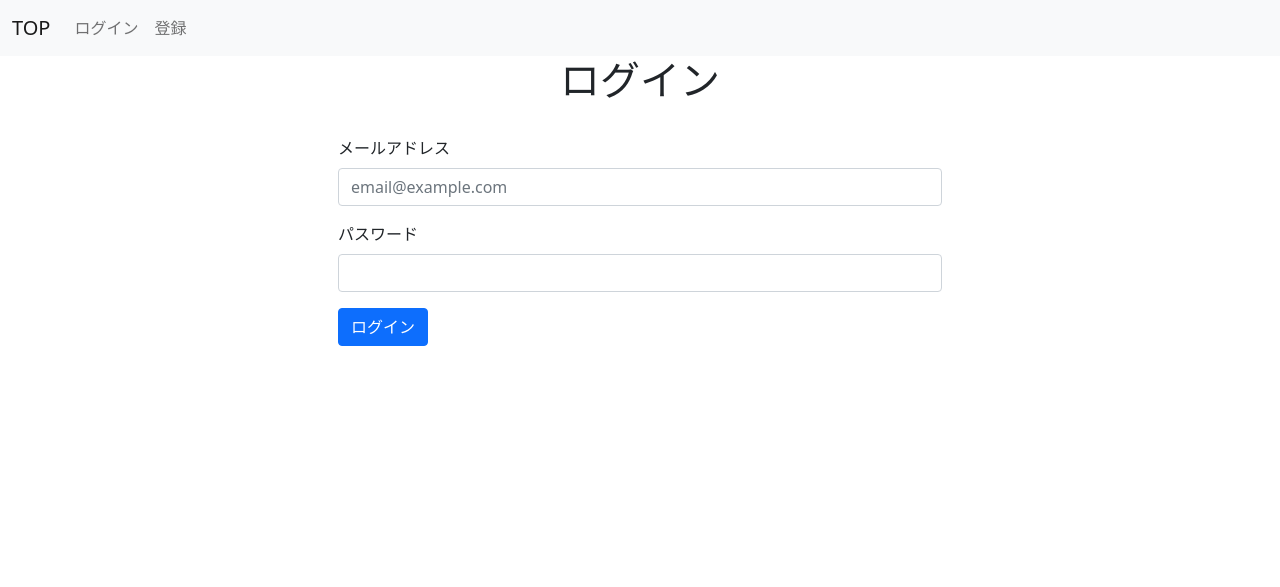
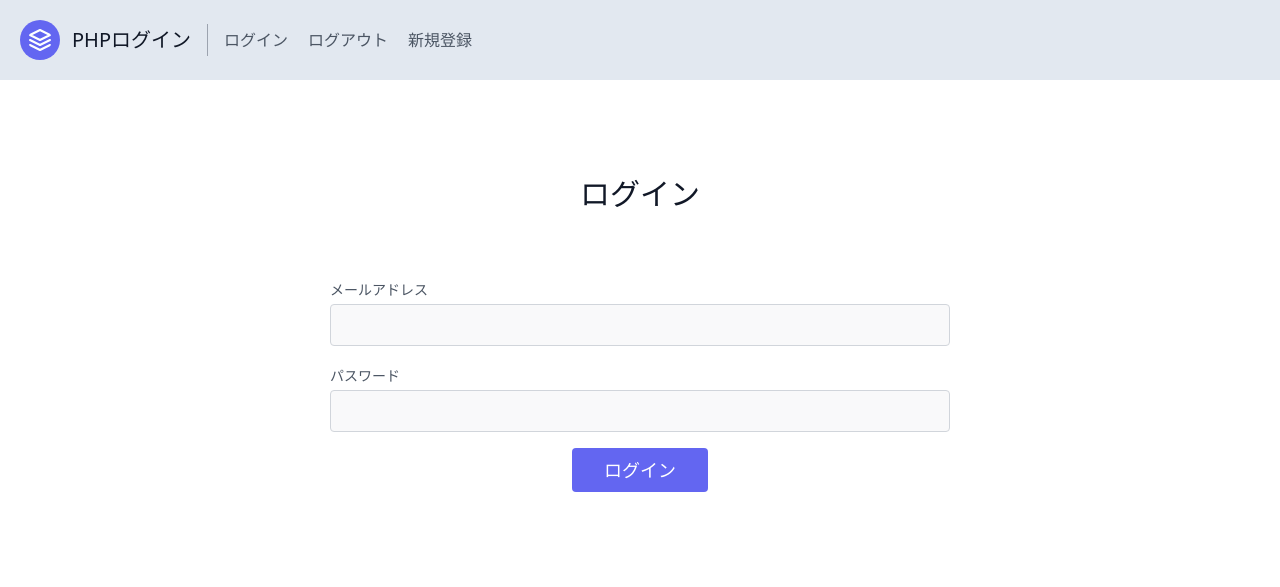
Before and after one commit to jinsei1375/php_login, a PHP site: page /login.php in a window 1280 px wide. Shown: the top 587 px of the page. Run offline with PHP 8.4, Linux system fonts and the light colour scheme.

Commit message:
レイアウト調整

```diff
--- a/src/assets/css/dist/output.css
+++ b/src/assets/css/dist/output.css
@@ -534,20 +534,227 @@ video {
   --tw-backdrop-sepia:  ;
 }
 
+.container {
+  width: 100%;
+}
+
+@media (min-width: 640px) {
+  .container {
+    max-width: 640px;
+  }
+}
+
+@media (min-width: 768px) {
+  .container {
+    max-width: 768px;
+  }
+}
+
+@media (min-width: 1024px) {
+  .container {
+    max-width: 1024px;
+  }
+}
+
+@media (min-width: 1280px) {
+  .container {
+    max-width: 1280px;
+  }
+}
+
+@media (min-width: 1536px) {
+  .container {
+    max-width: 1536px;
+  }
+}
+
 .collapse {
   visibility: collapse;
+}
+
+.relative {
+  position: relative;
+}
+
+.-m-2 {
+  margin: -0.5rem;
+}
+
+.mx-auto {
+  margin-left: auto;
+  margin-right: auto;
 }
 
 .mb-3 {
   margin-bottom: 0.75rem;
 }
 
+.mb-4 {
+  margin-bottom: 1rem;
+}
+
+.ml-1 {
+  margin-left: 0.25rem;
+}
+
+.ml-3 {
+  margin-left: 0.75rem;
+}
+
+.mr-5 {
+  margin-right: 1.25rem;
+}
+
+.mt-4 {
+  margin-top: 1rem;
+}
+
+.mb-12 {
+  margin-bottom: 3rem;
+}
+
+.flex {
+  display: flex;
+}
+
+.inline-flex {
+  display: inline-flex;
+}
+
 .hidden {
   display: none;
 }
 
+.h-10 {
+  height: 2.5rem;
+}
+
+.h-4 {
+  height: 1rem;
+}
+
+.w-10 {
+  width: 2.5rem;
+}
+
+.w-4 {
+  width: 1rem;
+}
+
+.w-1\/2 {
+  width: 50%;
+}
+
+.w-full {
+  width: 100%;
+}
+
+.flex-col {
+  flex-direction: column;
+}
+
+.flex-wrap {
+  flex-wrap: wrap;
+}
+
+.items-center {
+  align-items: center;
+}
+
+.justify-center {
+  justify-content: center;
+}
+
+.rounded {
+  border-radius: 0.25rem;
+}
+
+.rounded-full {
+  border-radius: 9999px;
+}
+
+.border-0 {
+  border-width: 0px;
+}
+
+.border {
+  border-width: 1px;
+}
+
+.border-gray-300 {
+  --tw-border-opacity: 1;
+  border-color: rgb(209 213 219 / var(--tw-border-opacity));
+}
+
+.bg-gray-100 {
+  --tw-bg-opacity: 1;
+  background-color: rgb(243 244 246 / var(--tw-bg-opacity));
+}
+
+.bg-indigo-500 {
+  --tw-bg-opacity: 1;
+  background-color: rgb(99 102 241 / var(--tw-bg-opacity));
+}
+
+.bg-slate-400 {
+  --tw-bg-opacity: 1;
+  background-color: rgb(148 163 184 / var(--tw-bg-opacity));
+}
+
+.bg-gray-200 {
+  --tw-bg-opacity: 1;
+  background-color: rgb(229 231 235 / var(--tw-bg-opacity));
+}
+
+.bg-slate-200 {
+  --tw-bg-opacity: 1;
+  background-color: rgb(226 232 240 / var(--tw-bg-opacity));
+}
+
+.bg-opacity-50 {
+  --tw-bg-opacity: 0.5;
+}
+
 .p-4 {
   padding: 1rem;
+}
+
+.p-2 {
+  padding: 0.5rem;
+}
+
+.p-5 {
+  padding: 1.25rem;
+}
+
+.px-3 {
+  padding-left: 0.75rem;
+  padding-right: 0.75rem;
+}
+
+.py-1 {
+  padding-top: 0.25rem;
+  padding-bottom: 0.25rem;
+}
+
+.px-5 {
+  padding-left: 1.25rem;
+  padding-right: 1.25rem;
+}
+
+.px-8 {
+  padding-left: 2rem;
+  padding-right: 2rem;
+}
+
+.py-2 {
+  padding-top: 0.5rem;
+  padding-bottom: 0.5rem;
+}
+
+.py-24 {
+  padding-top: 6rem;
+  padding-bottom: 6rem;
 }
 
 .text-center {
@@ -559,8 +766,49 @@ video {
   line-height: 2.25rem;
 }
 
+.text-base {
+  font-size: 1rem;
+  line-height: 1.5rem;
+}
+
+.text-xl {
+  font-size: 1.25rem;
+  line-height: 1.75rem;
+}
+
+.text-2xl {
+  font-size: 1.5rem;
+  line-height: 2rem;
+}
+
+.text-lg {
+  font-size: 1.125rem;
+  line-height: 1.75rem;
+}
+
+.text-sm {
+  font-size: 0.875rem;
+  line-height: 1.25rem;
+}
+
 .font-bold {
   font-weight: 700;
+}
+
+.font-medium {
+  font-weight: 500;
+}
+
+.leading-7 {
+  line-height: 1.75rem;
+}
+
+.leading-8 {
+  line-height: 2rem;
+}
+
+.leading-relaxed {
+  line-height: 1.625;
 }
 
 .text-gray-800 {
@@ -578,6 +826,147 @@ video {
   color: rgb(59 130 246 / var(--tw-text-opacity));
 }
 
+.text-gray-600 {
+  --tw-text-opacity: 1;
+  color: rgb(75 85 99 / var(--tw-text-opacity));
+}
+
+.text-gray-900 {
+  --tw-text-opacity: 1;
+  color: rgb(17 24 39 / var(--tw-text-opacity));
+}
+
+.text-white {
+  --tw-text-opacity: 1;
+  color: rgb(255 255 255 / var(--tw-text-opacity));
+}
+
+.text-gray-700 {
+  --tw-text-opacity: 1;
+  color: rgb(55 65 81 / var(--tw-text-opacity));
+}
+
 .underline {
   text-decoration-line: underline;
 }
+
+.outline-none {
+  outline: 2px solid transparent;
+  outline-offset: 2px;
+}
+
+.transition-colors {
+  transition-property: color, background-color, border-color, text-decoration-color, fill, stroke;
+  transition-timing-function: cubic-bezier(0.4, 0, 0.2, 1);
+  transition-duration: 150ms;
+}
+
+.duration-200 {
+  transition-duration: 200ms;
+}
+
+.ease-in-out {
+  transition-timing-function: cubic-bezier(0.4, 0, 0.2, 1);
+}
+
+.hover\:bg-gray-200:hover {
+  --tw-bg-opacity: 1;
+  background-color: rgb(229 231 235 / var(--tw-bg-opacity));
+}
+
+.hover\:bg-indigo-600:hover {
+  --tw-bg-opacity: 1;
+  background-color: rgb(79 70 229 / var(--tw-bg-opacity));
+}
+
+.hover\:text-gray-900:hover {
+  --tw-text-opacity: 1;
+  color: rgb(17 24 39 / var(--tw-text-opacity));
+}
+
+.focus\:border-indigo-500:focus {
+  --tw-border-opacity: 1;
+  border-color: rgb(99 102 241 / var(--tw-border-opacity));
+}
+
+.focus\:bg-white:focus {
+  --tw-bg-opacity: 1;
+  background-color: rgb(255 255 255 / var(--tw-bg-opacity));
+}
+
+.focus\:outline-none:focus {
+  outline: 2px solid transparent;
+  outline-offset: 2px;
+}
+
+.focus\:ring-2:focus {
+  --tw-ring-offset-shadow: var(--tw-ring-inset) 0 0 0 var(--tw-ring-offset-width) var(--tw-ring-offset-color);
+  --tw-ring-shadow: var(--tw-ring-inset) 0 0 0 calc(2px + var(--tw-ring-offset-width)) var(--tw-ring-color);
+  box-shadow: var(--tw-ring-offset-shadow), var(--tw-ring-shadow), var(--tw-shadow, 0 0 #0000);
+}
+
+.focus\:ring-indigo-200:focus {
+  --tw-ring-opacity: 1;
+  --tw-ring-color: rgb(199 210 254 / var(--tw-ring-opacity));
+}
+
+@media (min-width: 640px) {
+  .sm\:text-3xl {
+    font-size: 1.875rem;
+    line-height: 2.25rem;
+  }
+}
+
+@media (min-width: 768px) {
+  .md\:mb-0 {
+    margin-bottom: 0px;
+  }
+
+  .md\:ml-4 {
+    margin-left: 1rem;
+  }
+
+  .md\:mr-auto {
+    margin-right: auto;
+  }
+
+  .md\:mt-0 {
+    margin-top: 0px;
+  }
+
+  .md\:w-2\/3 {
+    width: 66.666667%;
+  }
+
+  .md\:flex-row {
+    flex-direction: row;
+  }
+
+  .md\:border-l {
+    border-left-width: 1px;
+  }
+
+  .md\:border-gray-400 {
+    --tw-border-opacity: 1;
+    border-color: rgb(156 163 175 / var(--tw-border-opacity));
+  }
+
+  .md\:py-1 {
+    padding-top: 0.25rem;
+    padding-bottom: 0.25rem;
+  }
+
+  .md\:pl-4 {
+    padding-left: 1rem;
+  }
+}
+
+@media (min-width: 1024px) {
+  .lg\:w-1\/2 {
+    width: 50%;
+  }
+
+  .lg\:w-2\/3 {
+    width: 66.666667%;
+  }
+}
--- a/src/login.php
+++ b/src/login.php
@@ -24,47 +24,12 @@
       header('Location: ./login.php');
     }
   }
-
+  require_once './parts/header.php';
 
 ?>
-
-<!DOCTYPE html>
-<html lang="en">
-<head>
-  <meta charset="UTF-8">
-  <meta http-equiv="X-UA-Compatible" content="IE=edge">
-  <meta name="viewport" content="width=device-width, initial-scale=1.0">
-  <!-- CSS only -->
-<link href="https://cdn.jsdelivr.net/npm/bootstrap@5.0.2/dist/css/bootstrap.min.css" rel="stylesheet" integrity="sha384-EVSTQN3/azprG1Anm3QDgpJLIm9Nao0Yz1ztcQTwFspd3yD65VohhpuuCOmLASjC" crossorigin="anonymous">
-  <title>ログインページ</title>
-</head>
-<body>
-  <header>
-    <nav class="navbar navbar-expand-lg navbar-light bg-light">
-      <div class="container-fluid">
-        <a class="navbar-brand" href="/">TOP</a>
-        <button class="navbar-toggler" type="button" data-bs-toggle="collapse" data-bs-target="#navbarNav" aria-controls="navbarNav" aria-expanded="false" aria-label="Toggle navigation">
-          <span class="navbar-toggler-icon"></span>
-        </button>
-        <div class="collapse navbar-collapse" id="navbarNav">
-          <ul class="navbar-nav">
-            <!-- <li class="nav-item">
-              <a class="nav-link active" aria-current="page" href="/"></a>
-            </li> -->
-            <li class="nav-item">
-              <a class="nav-link" href="/login.php">ログイン</a>
-            </li>
-            <li class="nav-item">
-              <a class="nav-link" href="/tmp_register.php">登録</a>
-            </li>
-          </ul>
-        </div>
-      </div>
-    </nav>
-  </header>
   <main>
     <div class="wrapper">
-      <h1 class="text-center">ログイン</h1>
+      <!-- <h1 class="text-center">ログイン</h1>
       <div class="form-wrap row justify-content-center">
         <form method="POST" class="p-4 col-6">
           <div class="mb-3">
@@ -84,8 +49,42 @@
           </div>
           <button type="submit" class="btn btn-primary">ログイン</button>
         </form>
-      </div>
+      </div> -->
+
+      <section class="text-gray-600 body-font relative">
+        <div class="container px-5 py-24 mx-auto">
+          <div class="flex flex-col text-center w-full mb-12">
+            <h1 class="sm:text-3xl text-2xl font-medium title-font mb-4 text-gray-900">ログイン</h1>
+            <p class="lg:w-2/3 mx-auto leading-relaxed text-base"></p>
+          </div>
+          <form class="lg:w-1/2 md:w-2/3 mx-auto" method="POST">
+            <div class="flex-wrap -m-2">
+              <?php
+                if(isset($message)) {
+              ?>
+              <p class="text-center"><?php echo $message ?? ''; ?></p>
+              <?
+                }
+              ?>
+              <div class="p-2 w-full">
+                <div class="relative">
+                  <label for="email" class="leading-7 text-sm text-gray-600">メールアドレス</label>
+                  <input type="email" id="email" name="email" class="w-full bg-gray-100 bg-opacity-50 rounded border border-gray-300 focus:border-indigo-500 focus:bg-white focus:ring-2 focus:ring-indigo-200 text-base outline-none text-gray-700 py-1 px-3 leading-8 transition-colors duration-200 ease-in-out">
+                </div>
+              </div>
+              <div class="p-2 w-full">
+                <div class="relative">
+                  <label for="password" class="leading-7 text-sm text-gray-600">パスワード</label>
+                  <input type="password" id="password" name="password" class="w-full bg-gray-100 bg-opacity-50 rounded border border-gray-300 focus:border-indigo-500 focus:bg-white focus:ring-2 focus:ring-indigo-200 text-base outline-none text-gray-700 py-1 px-3 leading-8 transition-colors duration-200 ease-in-out">
+                </div>
+              </div>
+              <div class="p-2 w-full">
+                <button type="submit" class="flex mx-auto text-white bg-indigo-500 border-0 py-2 px-8 focus:outline-none hover:bg-indigo-600 rounded text-lg">ログイン</button>
+              </div>
+            </div>
+          </form>
+        </div>
+      </section>
     </div>
   </main>
-</body>
-</html>
+<?php require_once './parts/footer.php'; ?>
--- /dev/null
+++ b/src/parts/footer.php
@@ -0,0 +1,2 @@
+  </body>
+</html>
--- a/src/parts/header.php
+++ b/src/parts/header.php
@@ -0,0 +1,32 @@
+<!DOCTYPE html>
+<html lang="en">
+  <head>
+    <meta charset="UTF-8">
+    <meta http-equiv="X-UA-Compatible" content="IE=edge">
+    <meta name="viewport" content="width=device-width, initial-scale=1.0">
+    <link href="/assets/css/dist/output.css" rel="stylesheet">
+    <title>PHP</title>
+  </head>
+  <body class="">
+    <header class="text-gray-600 body-font bg-slate-200">
+      <div class="container mx-auto flex flex-wrap p-5 flex-col md:flex-row items-center">
+        <a class="flex title-font font-medium items-center text-gray-900 mb-4 md:mb-0">
+          <svg xmlns="http://www.w3.org/2000/svg" fill="none" stroke="currentColor" stroke-linecap="round" stroke-linejoin="round" stroke-width="2" class="w-10 h-10 text-white p-2 bg-indigo-500 rounded-full" viewBox="0 0 24 24">
+            <path d="M12 2L2 7l10 5 10-5-10-5zM2 17l10 5 10-5M2 12l10 5 10-5"></path>
+          </svg>
+          <span class="ml-3 text-xl">PHPログイン</span>
+        </a>
+        <nav class="md:mr-auto md:ml-4 md:py-1 md:pl-4 md:border-l md:border-gray-400	flex flex-wrap items-center text-base justify-center">
+          <a class="mr-5 hover:text-gray-900" href="../login.php">ログイン</a>
+          <a class="mr-5 hover:text-gray-900" href="../index.php">ログアウト</a>
+          <a class="mr-5 hover:text-gray-900" href="../tmp_register.php">新規登録</a>
+        </nav>
+        <!-- <button class="inline-flex items-center bg-gray-100 border-0 py-1 px-3 focus:outline-none hover:bg-gray-200 rounded text-base mt-4 md:mt-0">Button
+          <svg fill="none" stroke="currentColor" stroke-linecap="round" stroke-linejoin="round" stroke-width="2" class="w-4 h-4 ml-1" viewBox="0 0 24 24">
+            <path d="M5 12h14M12 5l7 7-7 7"></path>
+          </svg>
+        </button> -->
+      </div>
+    </header>
+  </body>
+</html>
--- a/src/register.php
+++ b/src/register.php
@@ -12,8 +12,6 @@ if (
 ) {
     exit('不正なリクエストです');
 }
-
-// 本来はここでpasswordとregister_tokenのバリデーションをする
 
 $sql = 'UPDATE users SET password = :password, register_token_verified_at = :register_token_verified_at, status = :status  WHERE register_token = :register_token';
 
--- a/src/show_register_form.php
+++ b/src/show_register_form.php
@@ -30,5 +30,5 @@ if (empty($_SESSION['_csrf_token'])) {
     $_SESSION['_csrf_token'] = bin2hex(random_bytes(32));
 }
 
-// 本登録フォームを読み込む
+require_once './parts/header.php';
 require_once './register_form.php';
```
Also changed, not shown: src/index.php (+2 -38 lines), src/mypage/index.php (+2 -40 lines), src/test.php (deleted, +0 -12 lines), src/tmp_register.php (+2 -37 lines).
